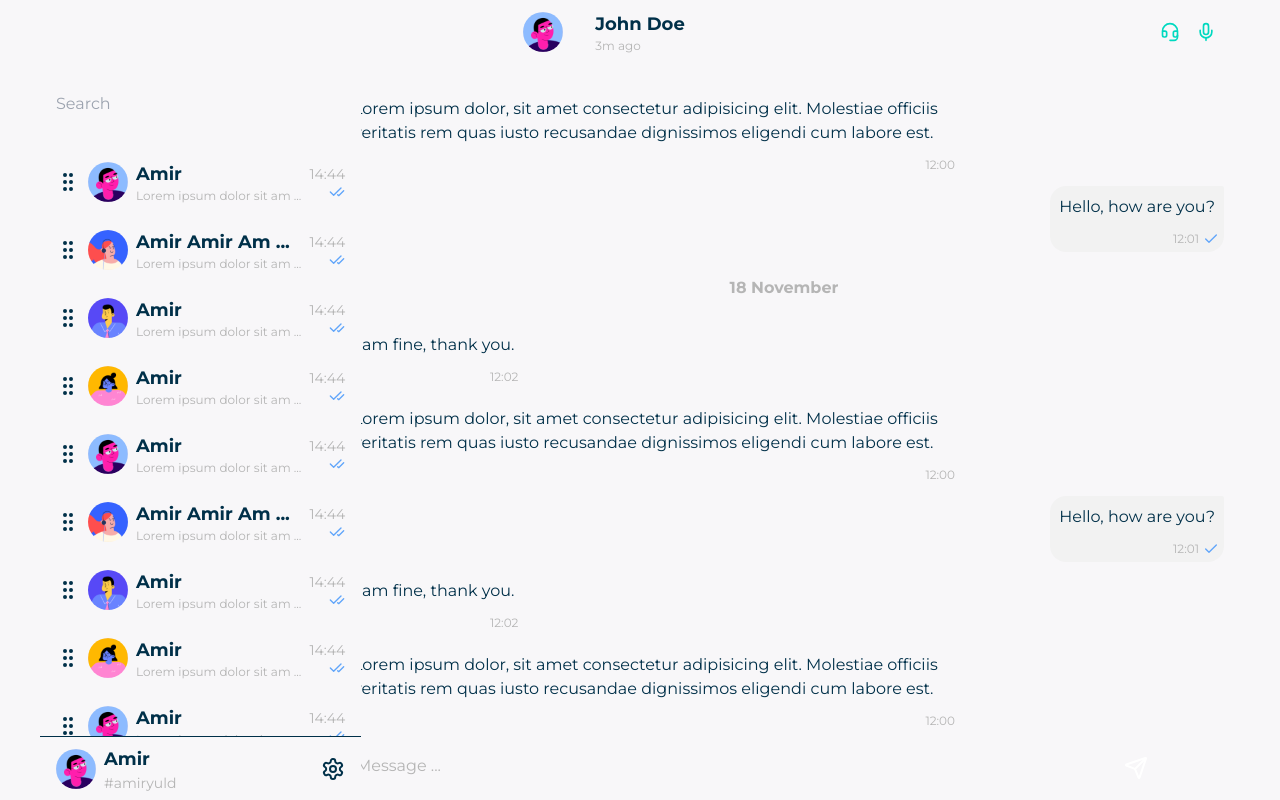
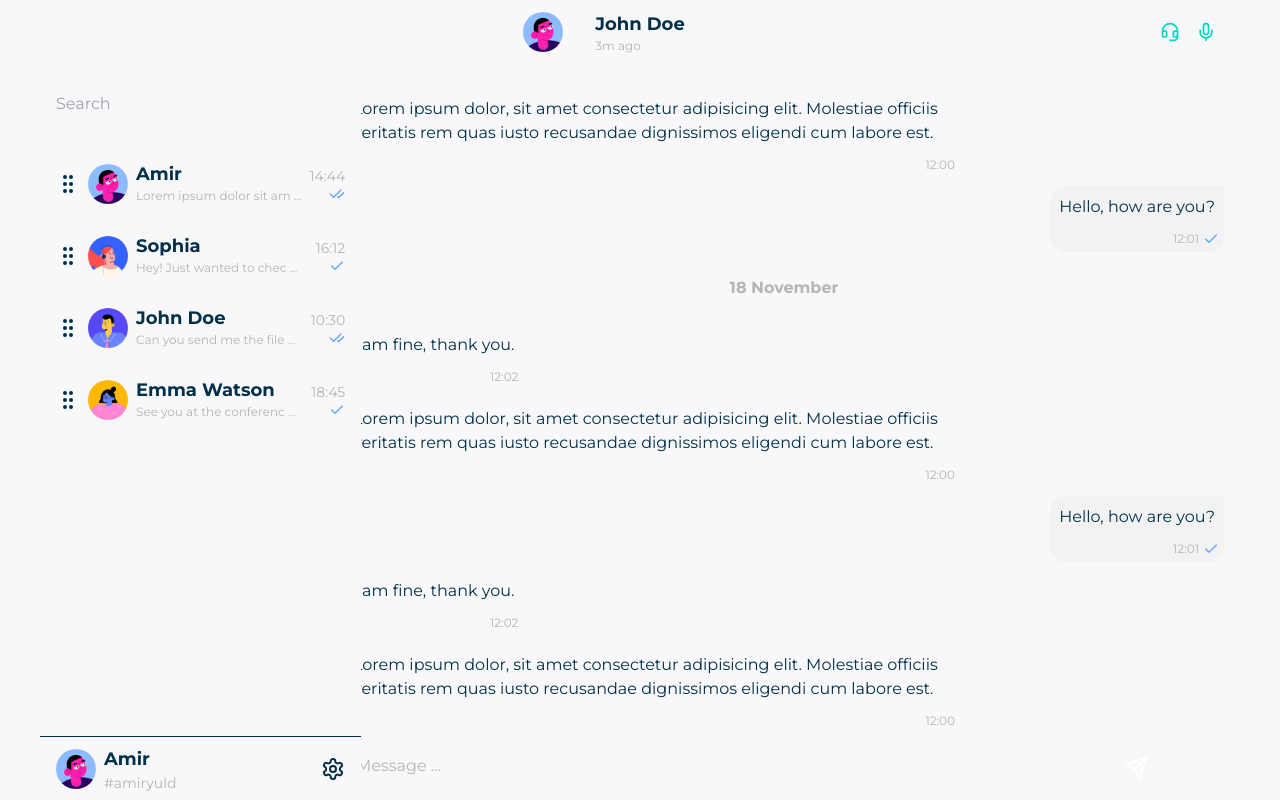
Before and after one commit to torgoMarket/Chatly, a React (Vite) app in the folder frontend/: page /dashboard in a window 1280 px wide. Built offline with nearby package versions, Linux system fonts and the light colour scheme.

Commit message:
[FIX] ChatList component for new ChatListItem component

```diff
--- a/frontend/src/components/ChatList/ChatList.module.scss
+++ b/frontend/src/components/ChatList/ChatList.module.scss
@@ -1,5 +1,5 @@
 .chatList {
-	@apply w-full flex flex-col gap-2 overflow-y-scroll;
+	@apply w-full h-full flex flex-col gap-2 overflow-y-scroll;
 
 	&::-webkit-scrollbar {
 		display: none;
--- a/frontend/src/components/ChatList/ChatList.tsx
+++ b/frontend/src/components/ChatList/ChatList.tsx
@@ -6,119 +6,62 @@ import { ChatListItem } from '../Layouts/ChatListItem/ChatListItem'
 import styles from './ChatList.module.scss'
 
 export const ChatList = () => {
+	const handleDragStart = (id: string) => {
+		console.log(`Drag started for item with id: ${id}`)
+	}
+
+	const handleDrop = (id: string) => {
+		console.log(`Item dropped on id: ${id}`)
+	}
+
 	return (
 		<div className={styles.chatList}>
+			{/* Item 1 */}
 			<ChatListItem
+				id='1'
 				avatar={avatar1}
 				name='Amir'
-				message='Lorem ipsum dolor sit amet consectetur adipisicing elit. Iusto, quod.'
+				message='Lorem ipsum dolor sit amet consectetur adipisicing elit.'
 				time='14:44'
 				checked={true}
+				onDragStart={handleDragStart}
+				onDrop={handleDrop}
 			/>
+
+			{/* Item 2 */}
 			<ChatListItem
+				id='2'
 				avatar={avatar2}
-				name='Amir Amir Amir'
-				message='Lorem ipsum dolor sit amet consectetur adipisicing elit. Iusto, quod.'
-				time='14:44'
+				name='Sophia'
+				message="Hey! Just wanted to check if we're meeting later today."
+				time='16:12'
+				checked={false}
+				onDragStart={handleDragStart}
+				onDrop={handleDrop}
+			/>
+
+			{/* Item 3 */}
+			<ChatListItem
+				id='3'
+				avatar={avatar3}
+				name='John Doe'
+				message='Can you send me the files by tomorrow?'
+				time='10:30'
 				checked={true}
+				onDragStart={handleDragStart}
+				onDrop={handleDrop}
 			/>
+
+			{/* Item 4 */}
 			<ChatListItem
-				avatar={avatar3}
-				name='Amir'
-				message='Lorem ipsum dolor sit amet consectetur adipisicing elit. Iusto, quod.'
-				time='14:44'
-				checked={true}
-			/>
-			<ChatListItem
+				id='4'
 				avatar={avatar4}
-				name='Amir'
-				message='Lorem ipsum dolor sit amet consectetur adipisicing elit. Iusto, quod.'
-				time='14:44'
-				checked={true}
-			/>
-			<ChatListItem
-				avatar={avatar1}
-				name='Amir'
-				message='Lorem ipsum dolor sit amet consectetur adipisicing elit. Iusto, quod.'
-				time='14:44'
-				checked={true}
-			/>
-			<ChatListItem
-				avatar={avatar2}
-				name='Amir Amir Amir'
-				message='Lorem ipsum dolor sit amet consectetur adipisicing elit. Iusto, quod.'
-				time='14:44'
-				checked={true}
-			/>
-			<ChatListItem
-				avatar={avatar3}
-				name='Amir'
-				message='Lorem ipsum dolor sit amet consectetur adipisicing elit. Iusto, quod.'
-				time='14:44'
-				checked={true}
-			/>
-			<ChatListItem
-				avatar={avatar4}
-				name='Amir'
-				message='Lorem ipsum dolor sit amet consectetur adipisicing elit. Iusto, quod.'
-				time='14:44'
-				checked={true}
-			/>
-			<ChatListItem
-				avatar={avatar1}
-				name='Amir'
-				message='Lorem ipsum dolor sit amet consectetur adipisicing elit. Iusto, quod.'
-				time='14:44'
-				checked={true}
-			/>
-			<ChatListItem
-				avatar={avatar2}
-				name='Amir Amir Amir'
-				message='Lorem ipsum dolor sit amet consectetur adipisicing elit. Iusto, quod.'
-				time='14:44'
-				checked={true}
-			/>
-			<ChatListItem
-				avatar={avatar3}
-				name='Amir'
-				message='Lorem ipsum dolor sit amet consectetur adipisicing elit. Iusto, quod.'
-				time='14:44'
-				checked={true}
-			/>
-			<ChatListItem
-				avatar={avatar4}
-				name='Amir'
-				message='Lorem ipsum dolor sit amet consectetur adipisicing elit. Iusto, quod.'
-				time='14:44'
-				checked={true}
-			/>
-			<ChatListItem
-				avatar={avatar1}
-				name='Amir'
-				message='Lorem ipsum dolor sit amet consectetur adipisicing elit. Iusto, quod.'
-				time='14:44'
-				checked={true}
-			/>
-			<ChatListItem
-				avatar={avatar2}
-				name='Amir Amir Amir'
-				message='Lorem ipsum dolor sit amet consectetur adipisicing elit. Iusto, quod.'
-				time='14:44'
-				checked={true}
-			/>
-			<ChatListItem
-				avatar={avatar3}
-				name='Amir'
-				message='Lorem ipsum dolor sit amet consectetur adipisicing elit. Iusto, quod.'
-				time='14:44'
-				checked={true}
-			/>
-			<ChatListItem
-				avatar={avatar4}
-				name='Amir'
-				message='Lorem ipsum dolor sit amet consectetur adipisicing elit. Iusto, quod.'
-				time='14:44'
-				checked={true}
+				name='Emma Watson'
+				message='See you at the conference next week!'
+				time='18:45'
+				checked={false}
+				onDragStart={handleDragStart}
+				onDrop={handleDrop}
 			/>
 		</div>
 	)
--- a/frontend/src/components/Layouts/ChatListItem/ChatListItem.tsx
+++ b/frontend/src/components/Layouts/ChatListItem/ChatListItem.tsx
@@ -10,7 +10,7 @@ interface ChatListItemProps {
 	avatar: string
 	onDragStart: (id: string) => void
 	onDrop: (id: string) => void
-	id: string // Unique identifier for each item
+	id: string
 }
 
 export const ChatListItem: React.FC<ChatListItemProps> = ({
```
